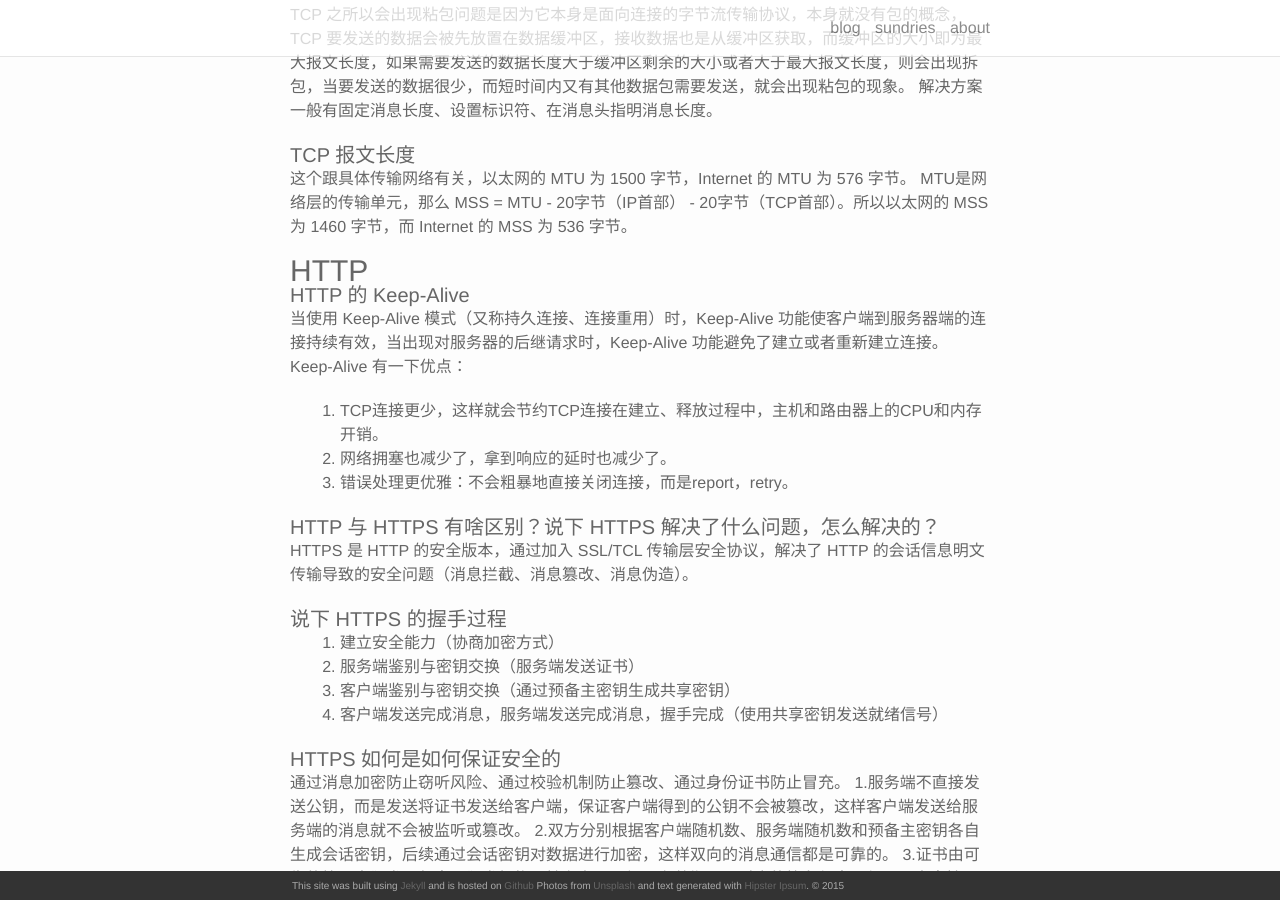
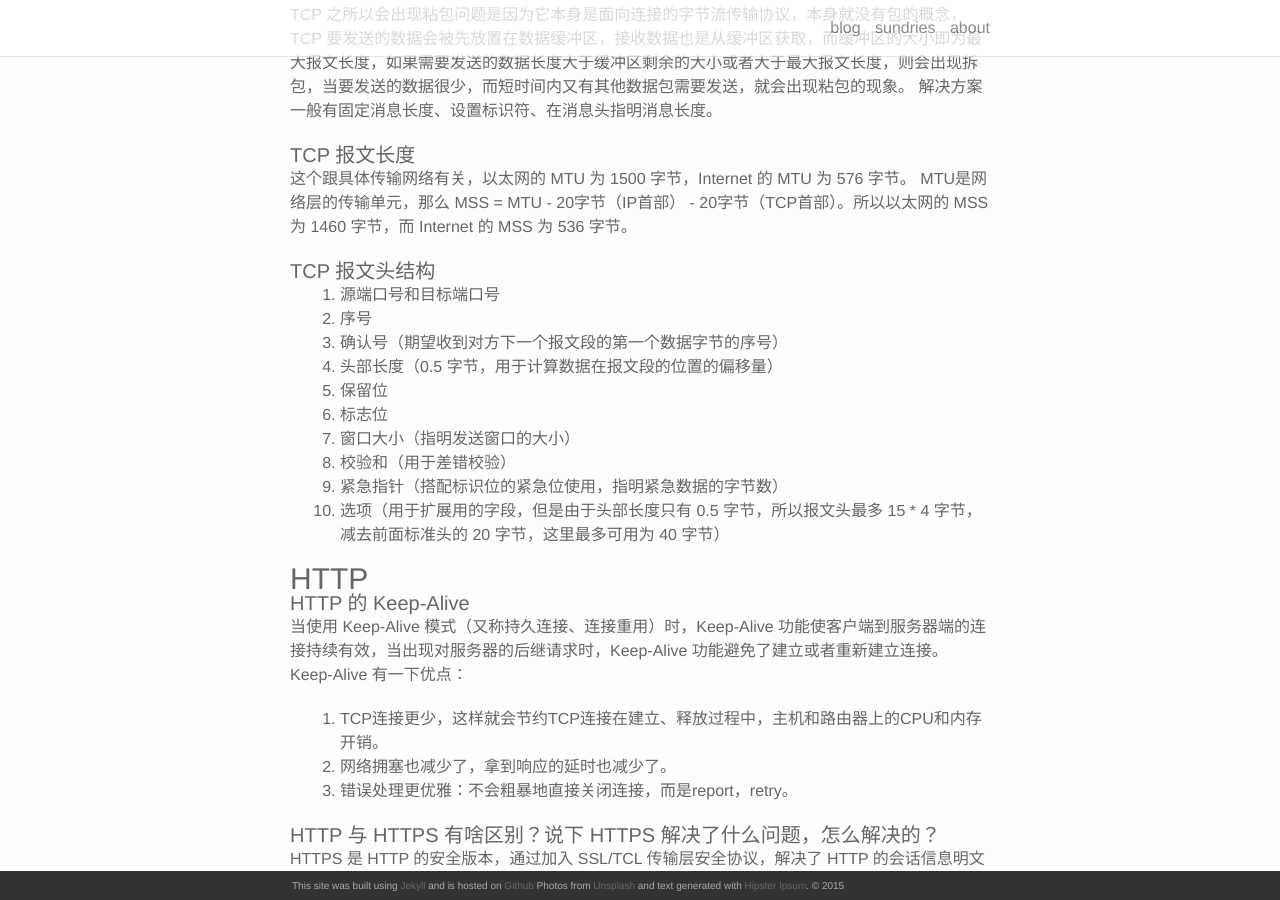
Before and after one commit to akmissxt/blog, a Jekyll site: the page built from _posts/2021-04-05-面试复习.markdown, in a window 1280 px wide and 900 px high, scrolled down 2542 px. Built offline with Jekyll 4.4.1, drawn with Linux system fonts in a browser that asks for light colours; nearby versions of some CDN libraries; our own code applies the rules of GitHub Pages for plain Markdown files.

Commit message:
update(面试复习): TCP 报文头结构

```diff
--- a/_posts/2021-04-05-面试复习.markdown
+++ b/_posts/2021-04-05-面试复习.markdown
@@ -87,6 +87,19 @@ TCP 之所以会出现粘包问题是因为它本身是面向连接的字节流
 #### TCP 报文长度
 这个跟具体传输网络有关，以太网的 MTU 为 1500 字节，Internet 的 MTU 为 576 字节。
 MTU是网络层的传输单元，那么 MSS = MTU - 20字节（IP首部） - 20字节（TCP首部）。所以以太网的 MSS 为 1460 字节，而 Internet 的 MSS 为 536 字节。
+
+#### TCP 报文头结构
+1. 源端口号和目标端口号
+2. 序号
+3. 确认号（期望收到对方下一个报文段的第一个数据字节的序号）
+4. 头部长度（0.5 字节，用于计算数据在报文段的位置的偏移量）
+5. 保留位
+6. 标志位
+7. 窗口大小（指明发送窗口的大小）
+8. 校验和（用于差错校验）
+9. 紧急指针（搭配标识位的紧急位使用，指明紧急数据的字节数）
+10. 选项（用于扩展用的字段，但是由于头部长度只有 0.5 字节，所以报文头最多 15 * 4 字节，减去前面标准头的 20 字节，这里最多可用为 40 字节）
+
 
 ### HTTP
 
```
